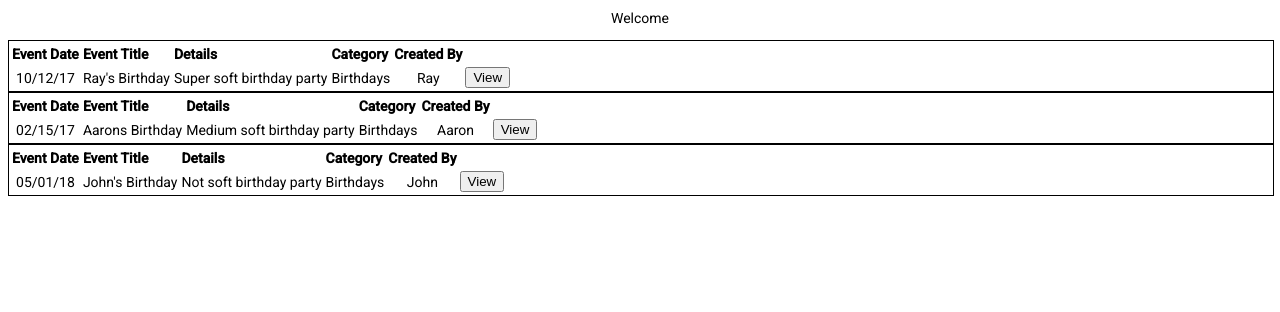
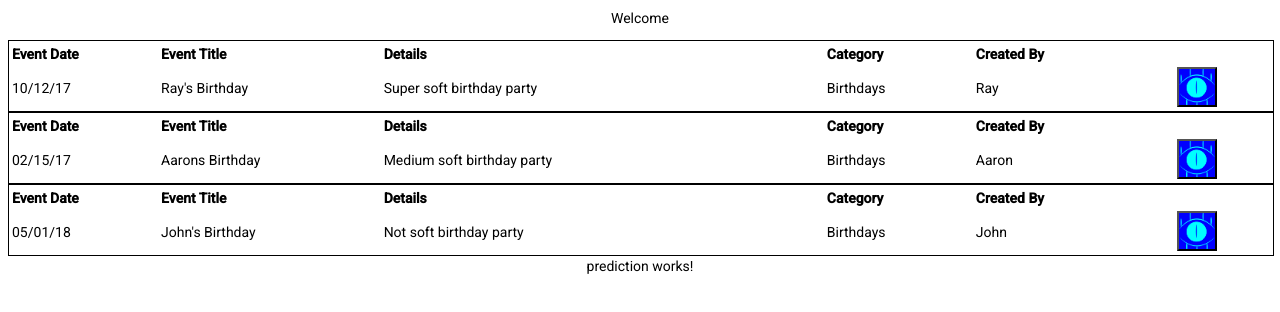
Before and after one commit to deibele1/First-Java-Project, an Angular app in the folder frontEnd/StreetCred/: page / in a window 1280 px wide. Both pictures are taken after a click on the button "Log In". Shown: the top 312 px of the page. Built offline with nearby package versions, Linux system fonts and the light colour scheme.

Commit message:
adding stuff to look at

```diff
--- a/frontEnd/StreetCred/src/app/Models/EventModel.ts
+++ b/frontEnd/StreetCred/src/app/Models/EventModel.ts
@@ -4,4 +4,5 @@ export class EventModel {
     description: string;
     categoryNumber: number;
     creatorUsername: string;
+    id: number;
 }
--- a/frontEnd/StreetCred/src/app/app.module.ts
+++ b/frontEnd/StreetCred/src/app/app.module.ts
@@ -8,6 +8,7 @@ import { LoginComponent } from './login/login.component';
 import { HomeComponent } from './home/home.component';
 import { EventComponent } from './event/event.component';
 import { CategoryPipe } from './pipes/category.pipe';
+import { PredictionComponent } from './prediction/prediction.component';
 
 @NgModule({
   declarations: [
@@ -15,7 +16,8 @@ import { CategoryPipe } from './pipes/category.pipe';
     LoginComponent,
     HomeComponent,
     EventComponent,
-    CategoryPipe
+    CategoryPipe,
+    PredictionComponent
   ],
   imports: [
     BrowserModule,
--- a/frontEnd/StreetCred/src/app/event/event.component.css
+++ b/frontEnd/StreetCred/src/app/event/event.component.css
@@ -1,8 +1,33 @@
 .event-container {
     border: .1em solid black;
     width: 100%;
+    height: auto;
+    margin: auto;
 }
 
-th {
+table {
+    width: 100%;
+    height: auto;
+    margin: auto;
+}
+
+th,
+td {
     text-align: left;
+    width: 10%
 }
+
+#title {
+    width: 15%;
+}
+
+#details {
+    width: 30%;
+}
+
+#view {
+    background-image: url("../../assets/Eyecon.png");
+    background-size: cover;
+    width: 3em;
+    height: 3em;
+}
--- a/frontEnd/StreetCred/src/app/event/event.component.html
+++ b/frontEnd/StreetCred/src/app/event/event.component.html
@@ -1,21 +1,21 @@
 <div class="event-container">
     <table>
         <thead>
-            <th>Event Date</th>
-            <th>Event Title</th>
-            <th>Details</th>
-            <th>Category</th>
-            <th>Created By</th>
+            <th id="advent">Event Date</th>
+            <th id="title">Event Title</th>
+            <th id="details">Details</th>
+            <th id="cat">Category</th>
+            <th id="creator">Created By</th>
             <th></th>
         </thead>
         <tbody>
             <tr>
-                <td> {{ event.advent }} </td>
-                <td> {{ event.eventName }} </td>
-                <td> {{ event.description }}</td>
-                <td> {{ event.categoryNumber | category }} </td>
-                <td> {{ event.creatorUsername }} </td>
-                <button (click)="viewMore()">View</button>
+                <td id="advent"> {{ event.advent }} </td>
+                <td id="title"> {{ event.eventName }} </td>
+                <td id="details"> {{ event.description }}</td>
+                <td id="cat"> {{ event.categoryNumber | category }} </td>
+                <td id="creator"> {{ event.creatorUsername }} </td>
+                <button id="view" (click)="view()"></button>
             </tr>
         </tbody>
     </table>
--- a/frontEnd/StreetCred/src/app/event/event.component.ts
+++ b/frontEnd/StreetCred/src/app/event/event.component.ts
@@ -1,5 +1,6 @@
 import { Component, Input } from '@angular/core';
 import { EventModel } from '../Models/EventModel';
+import { HomeComponent } from '../home/home.component';
 
 @Component({
   selector: 'app-event',
@@ -9,9 +10,12 @@ import { EventModel } from '../Models/EventModel';
 export class EventComponent {
 
   @Input() event: EventModel;
+  @Input() home: HomeComponent;
 
   constructor() {}
 
-  viewMore() {}
+  view() {
+    this.home.getPredictions(this.event.id);
+  }
 
 }
--- a/frontEnd/StreetCred/src/app/home/home.component.css
+++ b/frontEnd/StreetCred/src/app/home/home.component.css
@@ -0,0 +1,5 @@
+.home-container {
+    width: 100%;
+    height: auto;
+    margin: auto;
+}
--- a/frontEnd/StreetCred/src/app/home/home.component.html
+++ b/frontEnd/StreetCred/src/app/home/home.component.html
@@ -1,6 +1,12 @@
 <div class="home-container">
     <p>Welcome {{ classReference.username }}</p>
+    <select *ngFor="let num of nums; let i = index">
+        <option>{{ (i + 1) | category }}</option>
+    </select>
     <div *ngFor="let event of events">
-        <app-event class="app-event" [event]="event"></app-event>
+        <app-event class="app-event " [event]="event" [home]="this"></app-event>
+    </div>
+    <div>
+        <app-prediction></app-prediction>
     </div>
 </div>
--- a/frontEnd/StreetCred/src/app/home/home.component.ts
+++ b/frontEnd/StreetCred/src/app/home/home.component.ts
@@ -10,6 +10,9 @@ import { AppServices } from '../Services/app-services.service';
 export class HomeComponent implements OnInit {
 
   static username: string;
+  static showPres: boolean = false;
+
+  nums: [number, 3];
 
   public classReference = HomeComponent;
 
@@ -23,24 +26,31 @@ export class HomeComponent implements OnInit {
       eventName: "Ray's Birthday",
       description: 'Super soft birthday party',
       categoryNumber: 3,
-      creatorUsername: 'Ray'
+      creatorUsername: 'Ray',
+      id: 1
   },
   {
       advent: '02/15/17',
       eventName: "Aarons Birthday",
       description: 'Medium soft birthday party',
       categoryNumber: 3,
-      creatorUsername: 'Aaron'
+      creatorUsername: 'Aaron',
+      id: 2
   },
   {
       advent: '05/01/18',
       eventName: "John's Birthday",
       description: 'Not soft birthday party',
       categoryNumber: 3,
-      creatorUsername: 'John'
+      creatorUsername: 'John',
+      id: 3
   }
 ];
     //this.appServices.getEvents();
   }
 
+  getPredictions(eventID: number): void {
+    console.log(eventID);
+
+  }
 }
--- /dev/null
+++ b/frontEnd/StreetCred/src/app/prediction/prediction.component.html
@@ -0,0 +1 @@
+<p>prediction works!</p>
--- /dev/null
+++ b/frontEnd/StreetCred/src/app/prediction/prediction.component.ts
@@ -0,0 +1,15 @@
+import { Component, OnInit } from '@angular/core';
+
+@Component({
+  selector: 'app-prediction',
+  templateUrl: './prediction.component.html',
+  styleUrls: ['./prediction.component.css']
+})
+export class PredictionComponent implements OnInit {
+
+  constructor() { }
+
+  ngOnInit(): void {
+  }
+
+}
```
Also changed, not shown: frontEnd/StreetCred/src/app/prediction/prediction.component.css (added), 1 other file (tests, documents, lock files or other folders).
